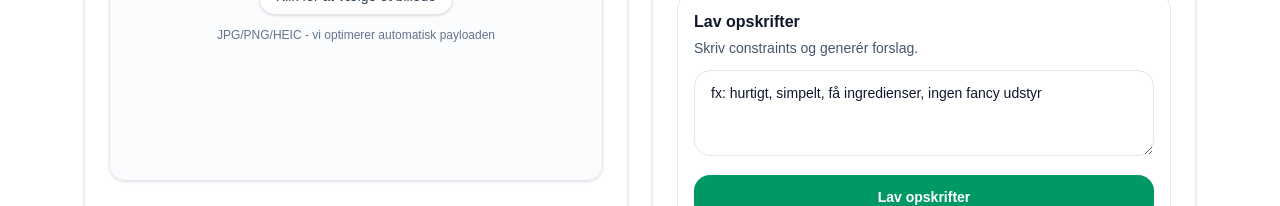
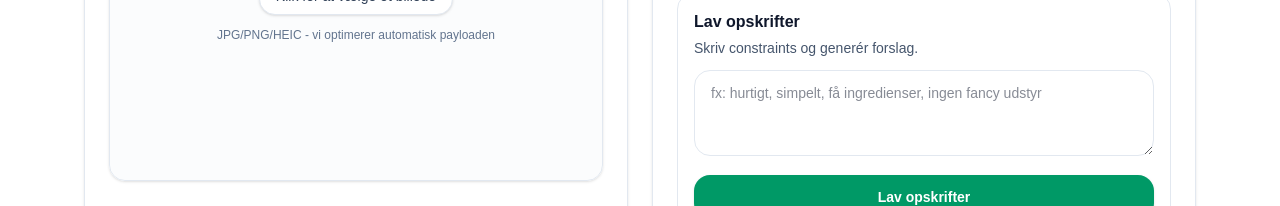
Before and after one commit to christianfrederiksenmusic/foodfolder, a Next.js app: page / in a window 1280 px wide. Shown: the part 437-643 px from the top of the page. Built offline with nearby package versions, Linux system fonts and the light colour scheme.

Commit message:
UI: recipe constraints textarea uses dynamic placeholder (no hardcoded da value)

```diff
--- a/app/page.tsx
+++ b/app/page.tsx
@@ -216,6 +216,14 @@ export default function Page() {
       localStorage.setItem("ff_lang", lang);
     } catch {}
   }, [lang]);
+
+  useEffect(() => {
+    // Hvis vi tidligere satte placeholder-teksten som value, så ryd den.
+    if (constraints === t("da", "constraints_placeholder")) {
+      setConstraints("");
+    }
+    // eslint-disable-next-line react-hooks/exhaustive-deps
+  }, []);
 
   useEffect(() => {
     let dead = false;
```
